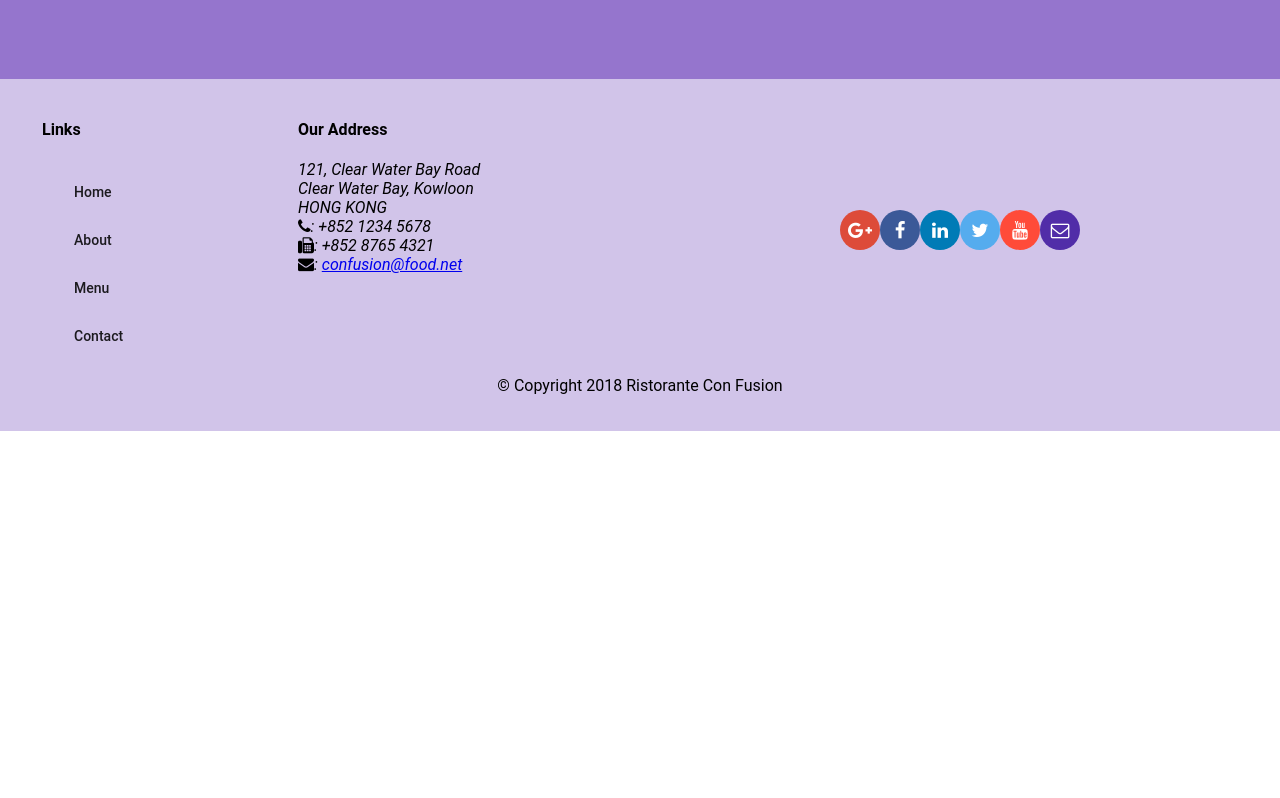
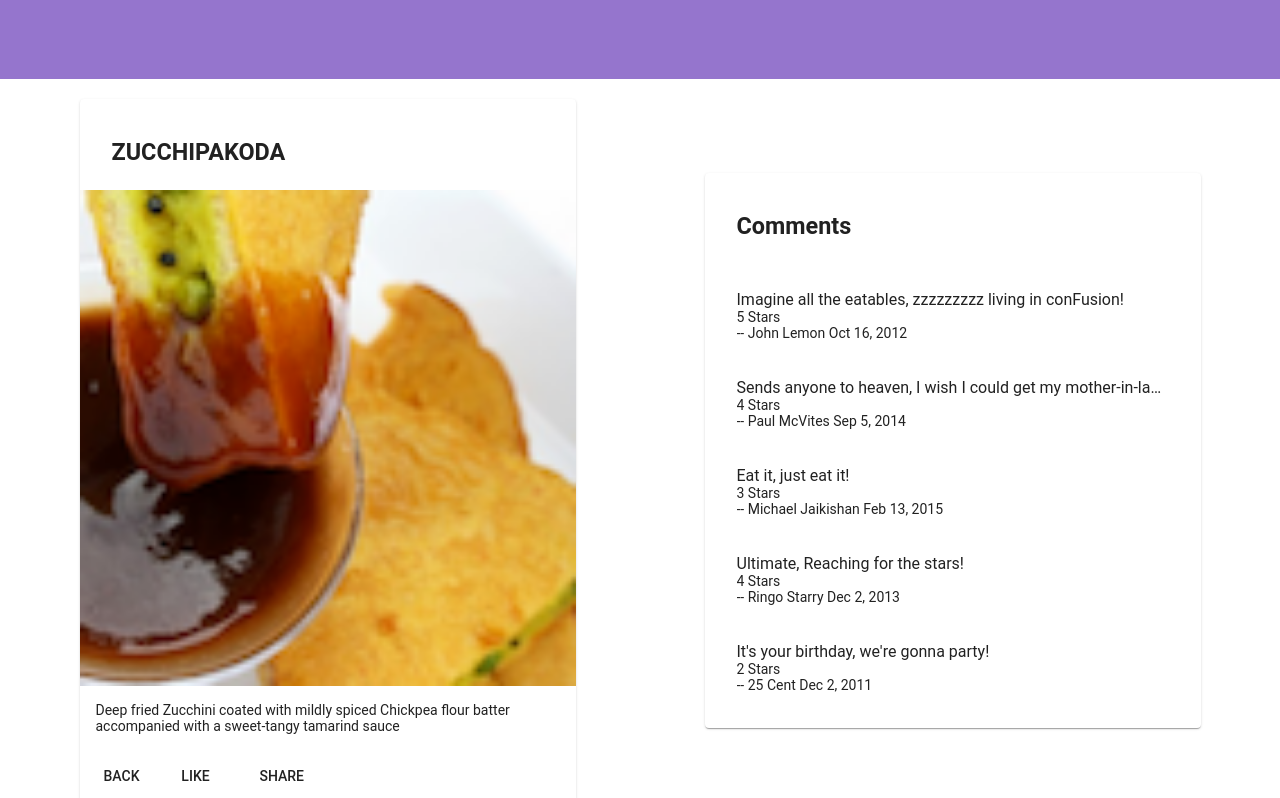
Before and after one commit to saurav0705/Angular-Application, an Angular app: page /dishdetail/1 in a window 1280 px wide. Before the commit this address led to /. Shown: the part 260-1058 px from the top of the page. Before the commit the page ends 800 px from the top, so only its background shows below. Built offline with nearby package versions, Linux system fonts and the light colour scheme.

Commit message:
router linking sucess

```diff
--- a/src/app/app-routing/routes.ts
+++ b/src/app/app-routing/routes.ts
@@ -10,5 +10,6 @@
   { path: 'home',  component: HomeComponent },
   { path: 'menu',     component: MenuComponent },
   { path: '', redirectTo: '/home', pathMatch: 'full' },
+  { path: 'dishdetail/:id',     component: DishdetailComponent },
   { path: 'contactus',     component: ContactComponent },
 ];
--- a/src/app/dishdetail/dishdetail.component.html
+++ b/src/app/dishdetail/dishdetail.component.html
@@ -19,6 +19,7 @@
                     </p>
                   </mat-card-content>
                   <mat-card-actions>
+                      <button mat-button (click)="goBack()">BACK</button>
                     <button mat-button>LIKE</button>
                     <button mat-button>SHARE</button>
                   </mat-card-actions>
--- a/src/app/dishdetail/dishdetail.component.ts
+++ b/src/app/dishdetail/dishdetail.component.ts
@@ -1,5 +1,9 @@
 import { Component, OnInit, Input } from '@angular/core';
 import { Dish } from '../shared/dish';
+import { DishServiceService } from '../services/dish-service.service';
+
+import { Params, ActivatedRoute } from '@angular/router';
+import { Location } from '@angular/common';
 
 @Component({
   selector: 'app-dishdetail',
@@ -7,11 +11,19 @@
   styleUrls: ['./dishdetail.component.scss']
 })
 export class DishdetailComponent implements OnInit {
-  @Input()
-  dish = Dish;
-  constructor() { }
+
+  dish : Dish;
+  constructor(private dishservice: DishServiceService,
+    private route: ActivatedRoute,
+    private location: Location) { }
 
   ngOnInit() {
+    const id = this.route.snapshot.params['id'];
+    this.dish = this.dishservice.getDish(id);
+
+  }
+  goBack(): void {
+    this.location.back();
   }
 
 }
--- a/src/app/menu/menu.component.html
+++ b/src/app/menu/menu.component.html
@@ -11,7 +11,7 @@
 
   <div fxFlex>
     <mat-grid-list cols="2" rowHeight="200px">
-      <mat-grid-tile *ngFor="let dish of dishes" (click)="onSelect(dish)">
+      <mat-grid-tile *ngFor="let dish of dishes" [routerLink]="['/dishdetail', dish.id]">
         <img height="200px" src={{dish.image}} alt={{dish.name}}>
         <mat-grid-tile-footer>
           <h1>{{dish.name | uppercase}}</h1>
@@ -19,5 +19,5 @@
       </mat-grid-tile>
     </mat-grid-list>
   </div>
-  <app-dishdetail [dish] = "selectedDish"></app-dishdetail>
+
 </div>
```
